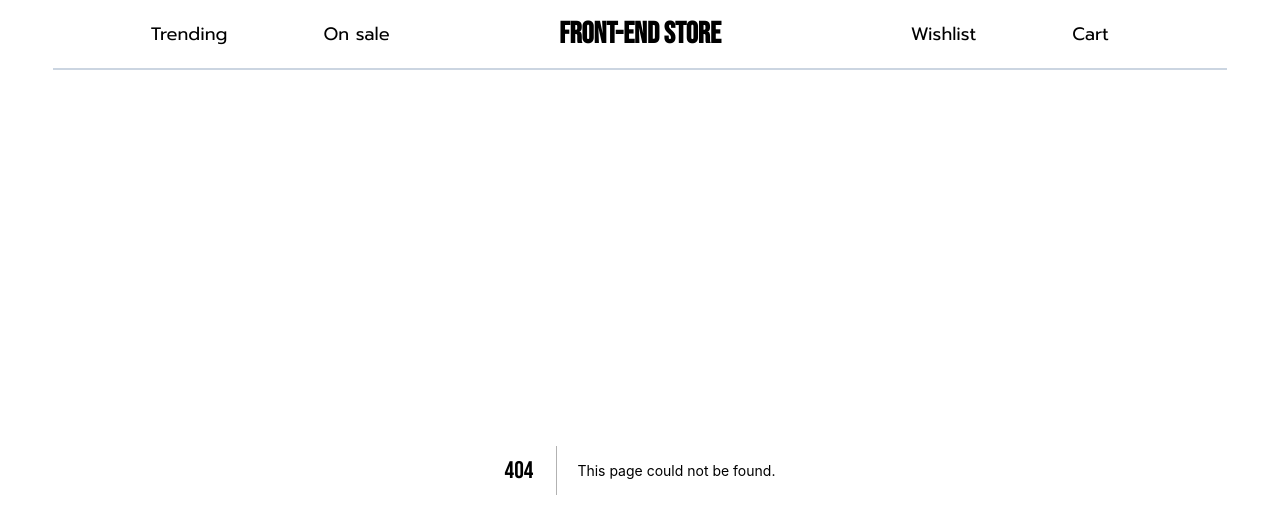
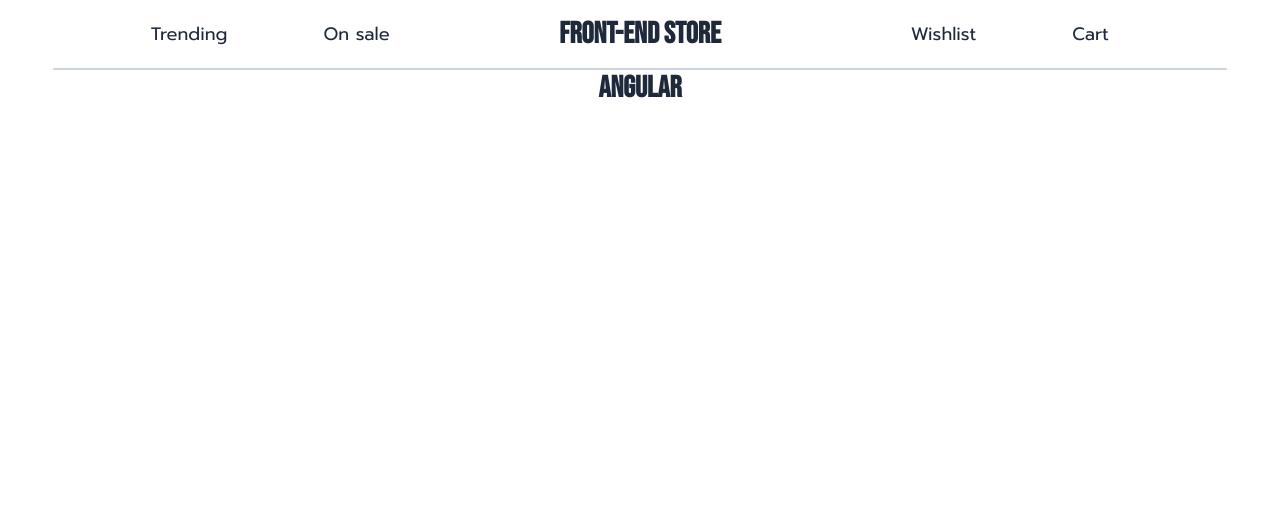
Before and after one commit to CerealPlayer/templates, a Next.js app in the folder templates/frontendstore/: page /products/angular in a window 1280 px wide. Before the commit this address had no page. Shown: the top 518 px of the page. Built offline with nearby package versions, Linux system fonts and the light colour scheme.

Commit message:
Start of product detail page

```diff
--- a/templates/frontendstore/components/home/Products.tsx
+++ b/templates/frontendstore/components/home/Products.tsx
@@ -9,19 +9,19 @@ export default function Products() {
       </div>
       <div className="max-w-max mx-auto grid grid-cols-1 sm:grid-cols-2 md:grid-cols-3 lg:grid-cols-4 gap-4 my-8">
         <ProductCard
-          href=""
+          href="products/react"
           src="/techs/ReactLogo.svg"
           title="React"
           desc="Everybody loves (hates) it"
         />
         <ProductCard
-          href=""
+          href="products/angular"
           src="/techs/angularlogo.svg"
           title="Angular"
           desc="What else do you need"
         />
         <ProductCard
-          href=""
+          href="products/vue"
           src="/techs/vuelogo.svg"
           title="Vue"
           desc="The cool kid"
--- /dev/null
+++ b/templates/frontendstore/pages/products/[slug].tsx
@@ -0,0 +1,6 @@
+import { useRouter } from "next/router";
+
+export default function ProductDetail() {
+  const router = useRouter();
+  return <h1 className="text-center">{router.query.slug}</h1>;
+}
```
